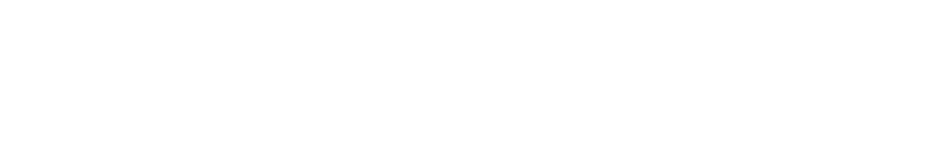
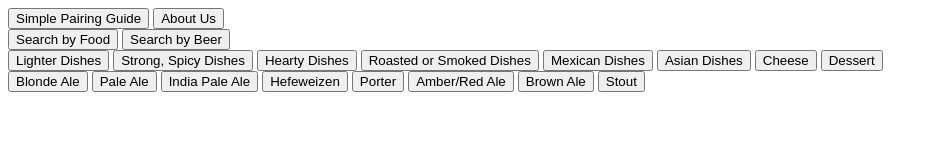
Before and after one commit to AhmedAli93/beer-client, a plain HTML site: page index.html in a window 1280 px wide. Shown: the whole page, without its empty margins (0-938 px from the left). Drawn offline with Linux system fonts and the light colour scheme.

Commit message:
categories & buttons

```diff
--- a/index.html
+++ b/index.html
@@ -14,17 +14,46 @@
 
     <!-- Main Page, user can begin pairing process by starting from "Search Food" or "Search Beer". User sees "Search by Food" and "Search By Beer" buttons. "Simple Pairing Guide" & "About Us" buttons on top of page. -->
     <div>
+        <!-- text file w/ general pairings -->
+        <button type="button">Simple Pairing Guide</button>
 
+        <button type="button">About Us</button>
+    </div>
+
+    <div>
+        <button type="button">Search by Food</button>
+
+        <button type="button">Search by Beer</button>
     </div>
 
     <!-- Food Page, multiple rows of two food categories per row with buttons. -->
     <div>
+        <button type="button">Lighter Dishes</button>
+        <button type="button">Strong, Spicy Dishes</button>
 
+        <button type="button">Hearty Dishes</button>
+        <button type="button">Roasted or Smoked Dishes</button>
+
+        <button type="button">Mexican Dishes</button>
+        <button type="button">Asian Dishes</button>
+
+        <button type="button">Cheese</button>
+        <button type="button">Dessert</button>
     </div>
 
     <!-- Beer Page, multiple rows of two beer categories per row with buttons. -->
     <div>
+        <button type="button">Blonde Ale</button>
+        <button type="button">Pale Ale</button>
 
+        <button type="button">India Pale Ale</button>
+        <button type="button">Hefeweizen</button>
+
+        <button type="button">Porter</button>
+        <button type="button">Amber/Red Ale</button>
+
+        <button type="button">Brown Ale</button>
+        <button type="button">Stout</button>
     </div>
 
     <!-- Final Page, showing suggested pairs based on your selections -->
```
